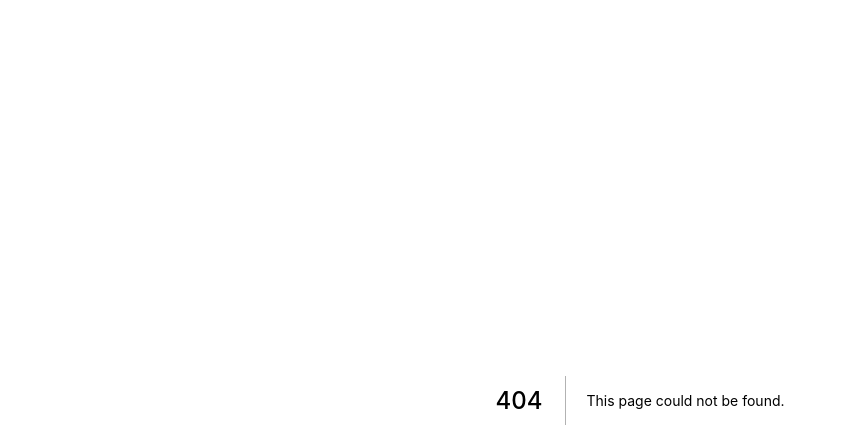
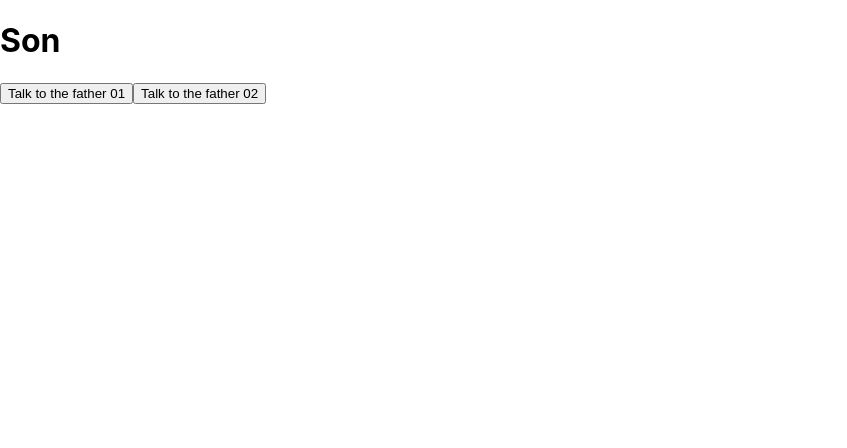
Before and after one commit to eduardoel/AulasReact, a Next.js app in the folder exerciciosudemy/: page /communication/indirectA in a window 1280 px wide. Before the commit this address had no page. Shown: the top 448 px of the page, without its empty margins (0-847 px from the left). Built offline with nearby package versions, Linux system fonts and the light colour scheme.

Commit message:
Indirect communication between components

```diff
--- /dev/null
+++ b/exerciciosudemy/src/components/indirect/DadIndirect.jsx
@@ -0,0 +1,14 @@
+import SonIndirect from "./SonIndirect";
+
+export default function DadIndirect () {
+
+    function talkTome(paramA, paramB, paramC) {
+        console.log(paramA, paramB, paramC)
+    }
+
+    return (
+        <div>
+            <SonIndirect callFunction={talkTome} />
+        </div>
+    )
+}
--- /dev/null
+++ b/exerciciosudemy/src/components/indirect/SonIndirect.jsx
@@ -0,0 +1,11 @@
+export default function SonIndirect(props) {
+
+    console.log(props.callFunction)
+    return (
+        <div>
+            <h1>Son</h1>
+            <button onClick={props.callFunction}>Talk to the father 01</button>
+            <button onClick={() => props.callFunction("I was approved", "thanks", 100)}>Talk to the father 02</button>
+        </div>
+    )
+}
--- /dev/null
+++ b/exerciciosudemy/src/pages/communication/indirectA.jsx
@@ -0,0 +1,9 @@
+import DadIndirect from "../../components/indirect/DadIndirect";
+
+export default function indirectA () {
+    return (
+        <div>
+            <DadIndirect/>
+        </div>
+    )
+}
```
